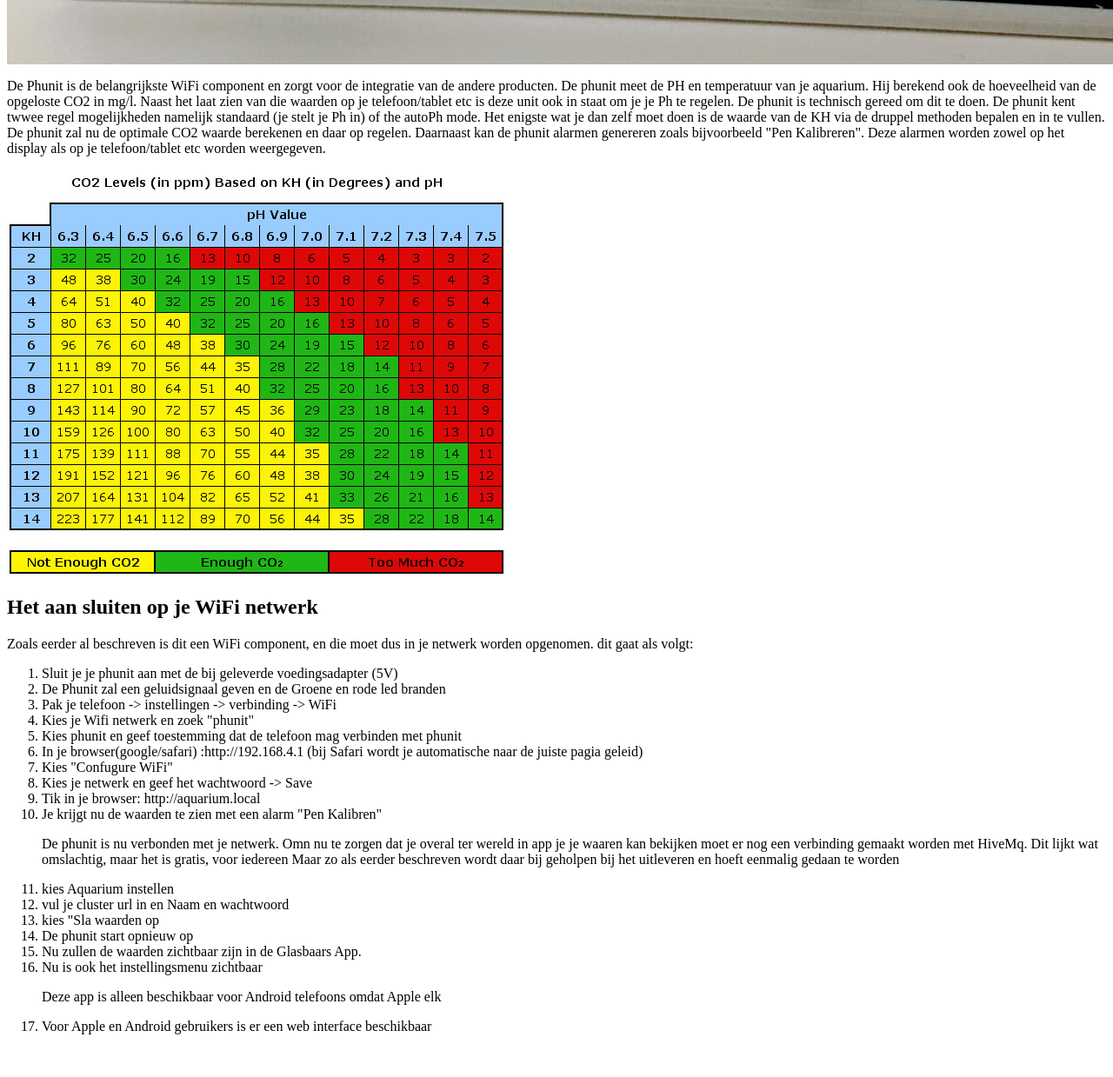
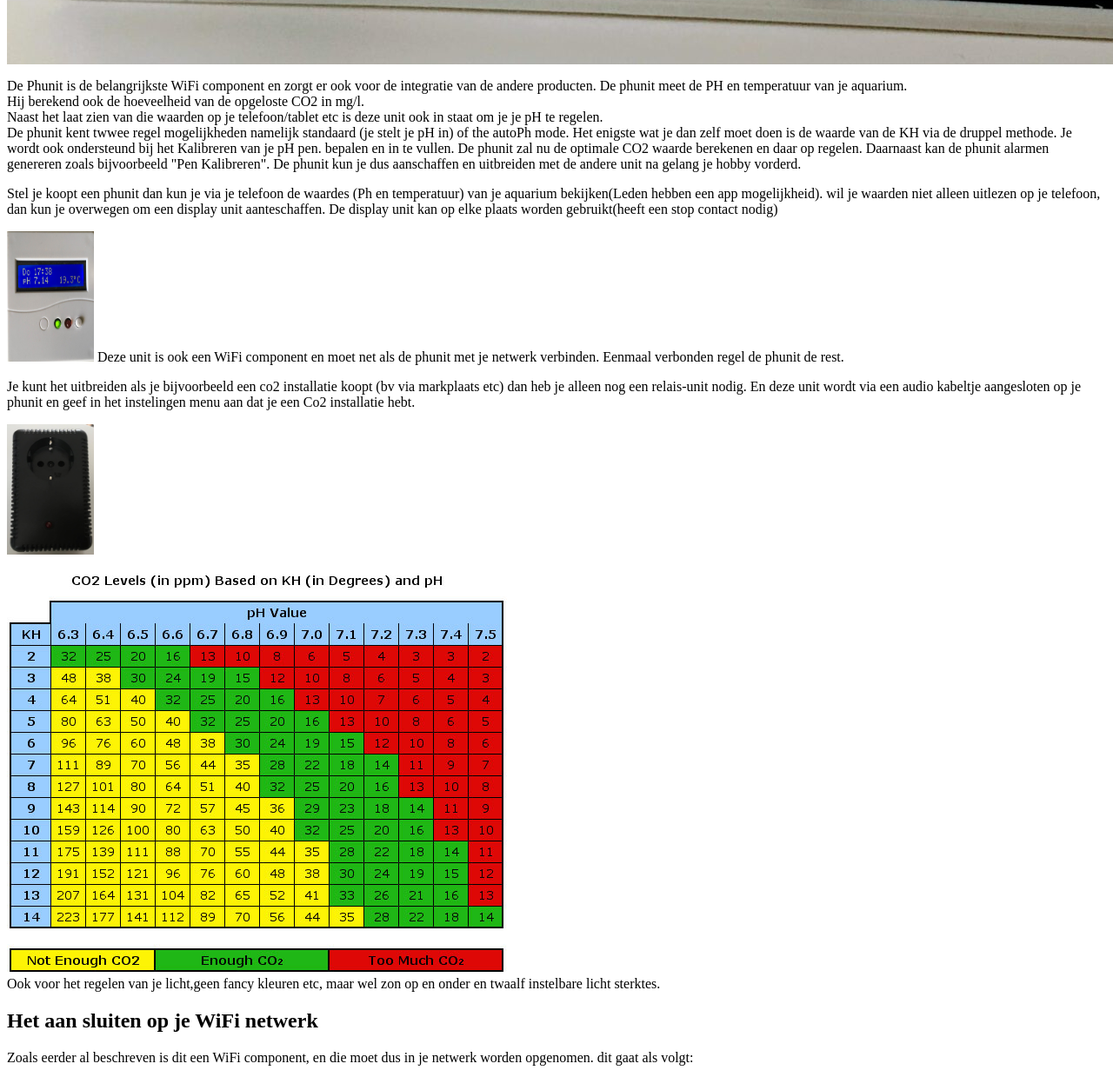
Before and after one commit to Riekusb/web, a plain HTML site: page doc/phunit.html in a window 1280 px wide. Shown: the part 673-1912 px from the top of the page at 87% size. Before the commit the page ends 1879 px from the top, so only its background shows below. Drawn offline with Linux system fonts and the light colour scheme.

Commit message:
version 1.1

```diff
--- a/doc/phunit.html
+++ b/doc/phunit.html
@@ -1,23 +1,43 @@
 <html>
 <title>Phunit</title>
+
 <head>
 
 </head>
+
 <body>
     <h1>De Phunit</h1>
     <img src="../images/phunit.jpg" alt="De Phunit">
 
-        <p>De Phunit is de belangrijkste WiFi component en zorgt voor de integratie van de andere producten. De phunit meet de PH en temperatuur
-            van je aquarium. Hij berekend ook de hoeveelheid van de opgeloste CO2 in mg/l. Naast het laat zien van die waarden op je telefoon/tablet etc
-            is deze unit ook in staat om je je Ph te regelen. De phunit is technisch gereed om dit te doen. De phunit kent twwee regel mogelijkheden
-            namelijk standaard (je stelt je Ph in) of the autoPh mode. Het enigste wat je dan zelf moet doen is de waarde van de KH via de druppel methoden
+    <p>De Phunit is de belangrijkste WiFi component en zorgt er ook voor de integratie van de andere producten. De
+        phunit meet de PH en temperatuur van je aquarium. <br>Hij berekend ook de hoeveelheid van de opgeloste CO2 in mg/l. <br>Naast het laat zien van die
+        waarden op je telefoon/tablet etc
+        is deze unit ook in staat om je je pH te regelen.<br> De phunit kent twwee regel mogelijkheden
+        namelijk standaard (je stelt je pH in) of the autoPh mode. Het enigste wat je dan zelf moet doen is de waarde
+        van de KH via de druppel methode. Je wordt ook ondersteund bij het Kalibreren van je pH pen.
         bepalen en in te vullen. De phunit zal nu de optimale CO2 waarde berekenen en daar op regelen.
-            Daarnaast kan de phunit alarmen genereren zoals bijvoorbeeld "Pen Kalibreren". Deze alarmen worden zowel op het display als op je
-            telefoon/tablet etc  worden weergegeven.
+        Daarnaast kan de phunit alarmen genereren zoals bijvoorbeeld "Pen Kalibreren".
+        De phunit kun je dus aanschaffen en uitbreiden met de andere unit na gelang je hobby vorderd.
+    <div> Stel je koopt een phunit dan kun je via je telefoon de waardes (Ph en temperatuur) van je aquarium
+        bekijken(Leden hebben een app mogelijkheid). wil je waarden niet alleen uitlezen op je telefoon, dan kun je
+        overwegen om een display unit aanteschaffen. De display unit kan op elke plaats worden gebruikt(heeft een stop
+        contact nodig) <p>
+        <img src="../images/display-unit.jpg" alt="De display unit" width="100px" height="150px">
+        Deze unit is ook een WiFi component en moet net als de phunit met je netwerk verbinden. Eenmaal verbonden regel de phunit de rest.
+        </p>
+        Je kunt het uitbreiden als je bijvoorbeeld een co2 installatie koopt (bv via markplaats etc) dan heb je alleen
+        nog een relais-unit nodig. En deze unit wordt via een audio kabeltje aangesloten op je phunit en geef in het instelingen menu aan dat je een Co2 installatie hebt.
+        <p>
+            <img src="../images/Relais-unit.jpg" alt="De relais unit" width="100px" height="150px">
+        </p>
+    </div>
 
     </p>
     <div>
         <img src="../images/co2chart.jpg" alt="De Co2 en Ph relatie schema">
+    </div>
+    <div>
+        Ook voor het regelen van je licht,geen fancy kleuren etc, maar wel zon op en onder en twaalf instelbare licht sterktes.
     </div>
     <h2>Het aan sluiten op je WiFi netwerk</h2>
     <p>
@@ -25,30 +45,37 @@
         dit gaat als volgt:
     <ol>
         <li>Sluit je je phunit aan met de bij geleverde voedingsadapter (5V)</li>
-                <li>De Phunit zal een geluidsignaal geven en de Groene en rode led branden  </li>
+        <li>De Phunit zal een geluidsignaal geven en de Groene en rode led branden </li>
         <li>Pak je telefoon -> instellingen -> verbinding -> WiFi</li>
         <li>Kies je Wifi netwerk en zoek "phunit" </li>
         <li>Kies phunit en geef toestemming dat de telefoon mag verbinden met phunit </li>
-                <li>In je browser(google/safari) :http://192.168.4.1  (bij Safari wordt je automatische naar de juiste pagia geleid)</li>
+        <li>In je browser(google/safari) :type http://192.168.4.1 (bij Safari wordt je automatische naar de juiste pagia
+            geleid)</li>
+        <li><img src="../images/configuration_phunit.png" alt="configuration phunit pagina"></li>
         <li>Kies "Confugure WiFi"</li>
+        <li><img src="../images/configuration_phunit_button.png" alt="configuration WiFi netwerk pagina"></li>
         <li>Kies je netwerk en geef het wachtwoord -> Save</li>
+        <li>De phunit maakt nu verbinding. Als de gelukt is gaat de groen led uit</li>
         <li>Tik in je browser: http://aquarium.local</li>
         <li>Je krijgt nu de waarden te zien met een alarm "Pen Kalibren"</li>
         <p>
-                    De phunit is nu verbonden met je netwerk.
-                    Omn nu te zorgen dat je overal ter wereld in app je je waaren kan bekijken moet er nog een verbinding
-                    gemaakt worden met HiveMq. Dit lijkt wat omslachtig, maar het is gratis, voor iedereen
+            De phunit is nu verbonden met je netwerk en is te breiken via http://aquarium.local
+            <b>Voor Leden van de vereniging</b>is er een pagina beschikbaar om je aquarium gegevens overal te bekijken.
+            Om nu te zorgen dat je overal ter wereld in app je je waarden kunt bekijken moet er nog een verbinding
+            gemaakt worden met Hivemq. Dit lijkt wat omslachtig, maar het is gratis, voor iedereen
             Maar zo als eerder beschreven wordt daar bij geholpen bij het uitleveren en hoeft eenmalig gedaan te worden
         </p>
-                <li>kies Aquarium instellen </li>
-                <li> vul je cluster url  in en Naam en wachtwoord</li>
-                <li>kies "Sla waarden op</li>
-                <li>De phunit start opnieuw op</li>
-                <li>Nu zullen de waarden zichtbaar zijn in de Glasbaars App.</li>
-                <li>Nu is ook het instellingsmenu zichtbaar</li>
-                <p>Deze app is alleen beschikbaar voor Android telefoons omdat Apple elk jaar 99 euro wil hebben en Android maar eenmalig 25 euro</p>
         <li>Voor Apple en Android gebruikers is er een web interface beschikbaar </li>
+        <li>Kies Aquarium instellen </li>
+        <li>Vul je cluster url in en Naam en wachtwoord die je via je email hebt gekregen.</li>
+        <li>Kies "Sla waarden op</li>
+        <li>De phunit start opnieuw op. </li>
+        <li>Ga nu naar de de site van de glasbaars en login. Als het goed is heb je nu een optie "Aquarium Service"</li>
+        <li>Bij het open van deze pagina moet je ook de dezelfde waarden invullen</li>
+        <li>Als je alles goed hebt ingevuld zullen de waarden zichtbaar worden in de app</li>
+
     </ol>
     </p>
 </body>
+
 </html>
```
Also changed, not shown: images/Relais-unit.jpg (added), images/configuration_phunit.png (added), images/configuration_phunit_button.png (added), images/display-unit.jpg (added), 1 other file. Lines whose indentation alone changed are shown as unchanged.
